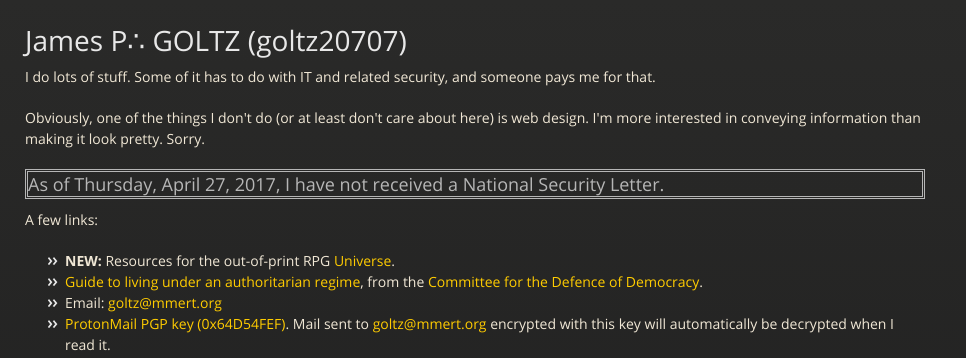
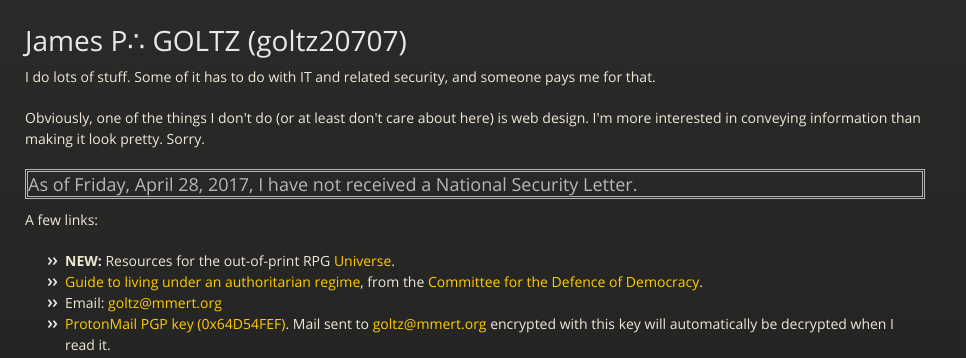
Before and after one commit to goltz20707/goltz20707.github.io, a Jekyll site: the page built from index.html, in a window 1280 px wide. Shown: the top 358 px of the page, without its empty margins (0-966 px from the left). Built offline with Jekyll 4.4.1, drawn with Linux system fonts in a browser that asks for light colours.

Commit message:
Update nsl.html

```diff
--- a/_includes/nsl.html
+++ b/_includes/nsl.html
@@ -4,6 +4,6 @@ date '+%A, %B %e, %Y,'
 
 <h3 style="border: double">As of
 
-Thursday, April 27, 2017,
+Friday, April 28, 2017,
 
 I have not received a National Security Letter.</h3>
```
